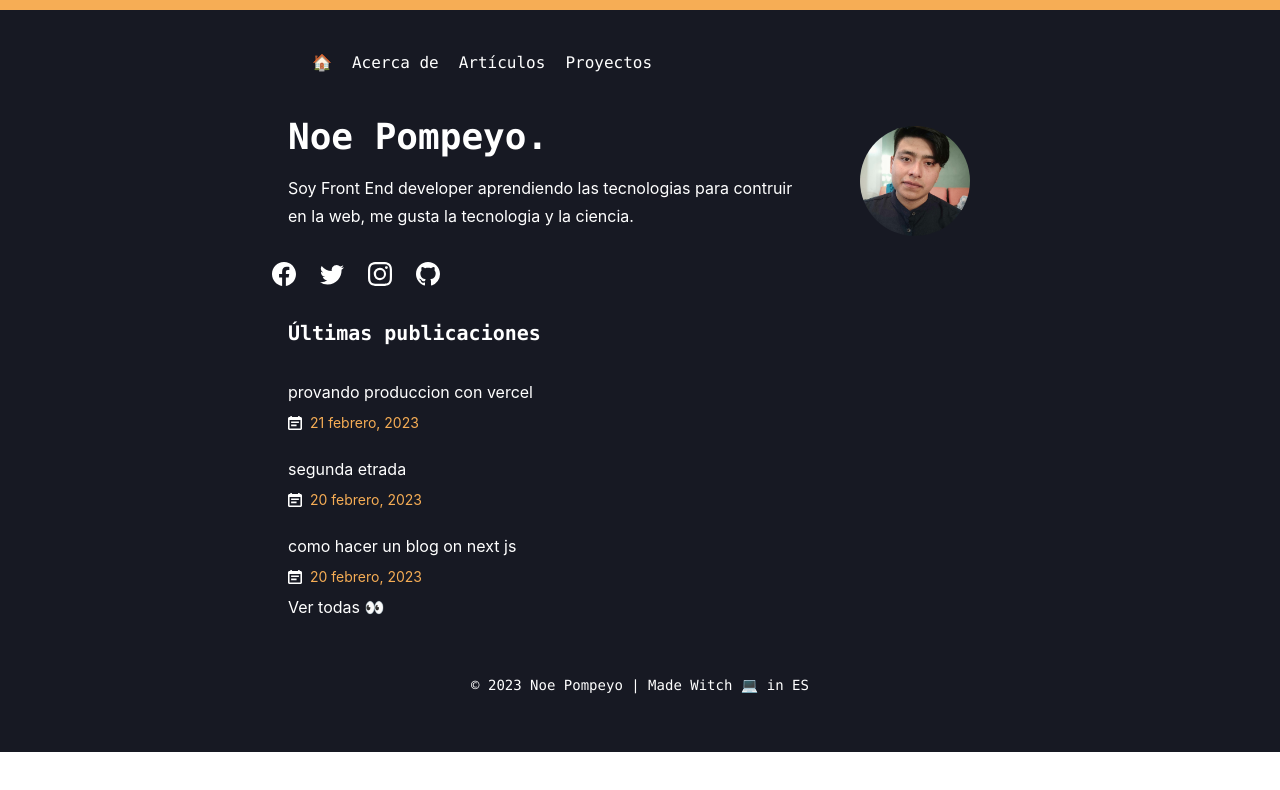
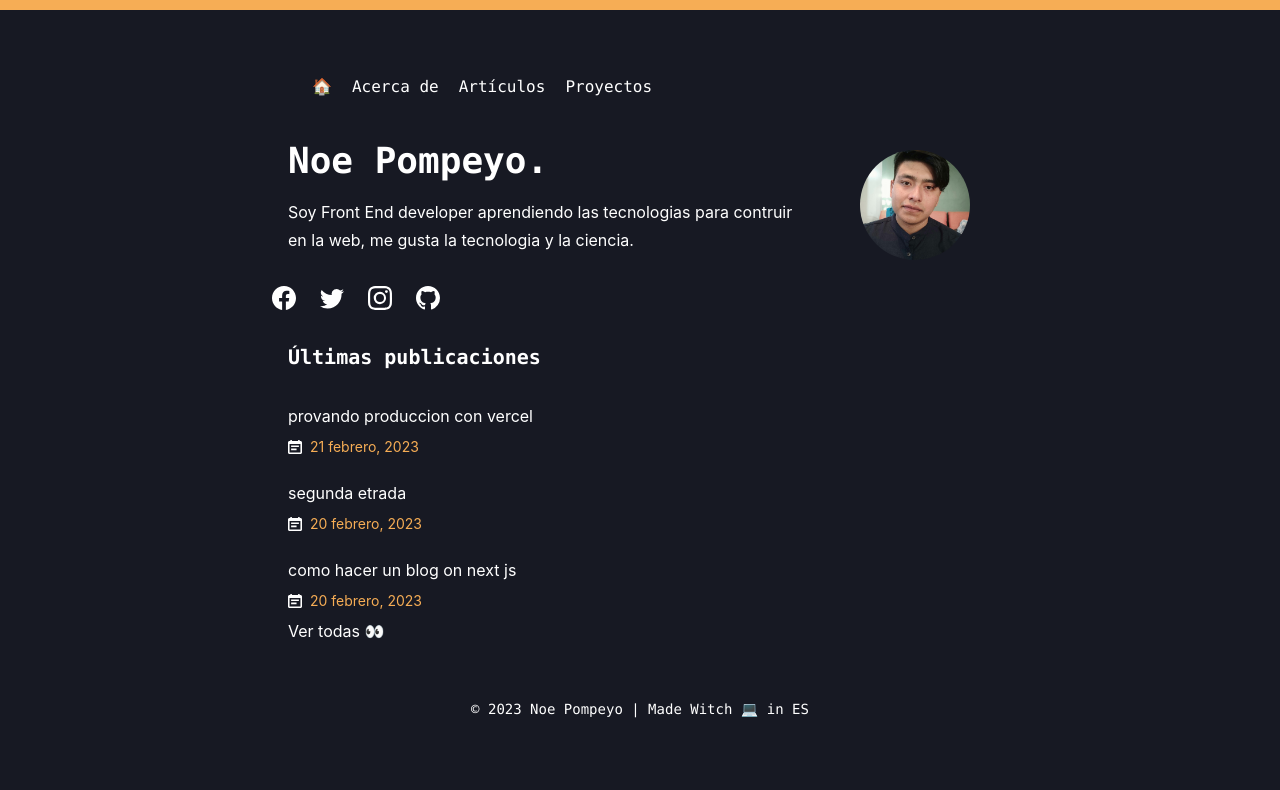
Before and after one commit to noepompeyo/mi-blog, a Next.js app: page / in a window 1280 px wide. Shown: the top 790 px of the page. Built offline with nearby package versions, Linux system fonts and the light colour scheme.

Commit message:
[FIX] se arreglo el vh (altura del index)

```diff
--- a/pages/index.js
+++ b/pages/index.js
@@ -27,6 +27,7 @@ export default function Home({posts}) {
 
 
       w="100vw"
+      h='100vh'
       bg="gray.900"
       borderTop="10px solid"
       borderColor="orange.300"
```
